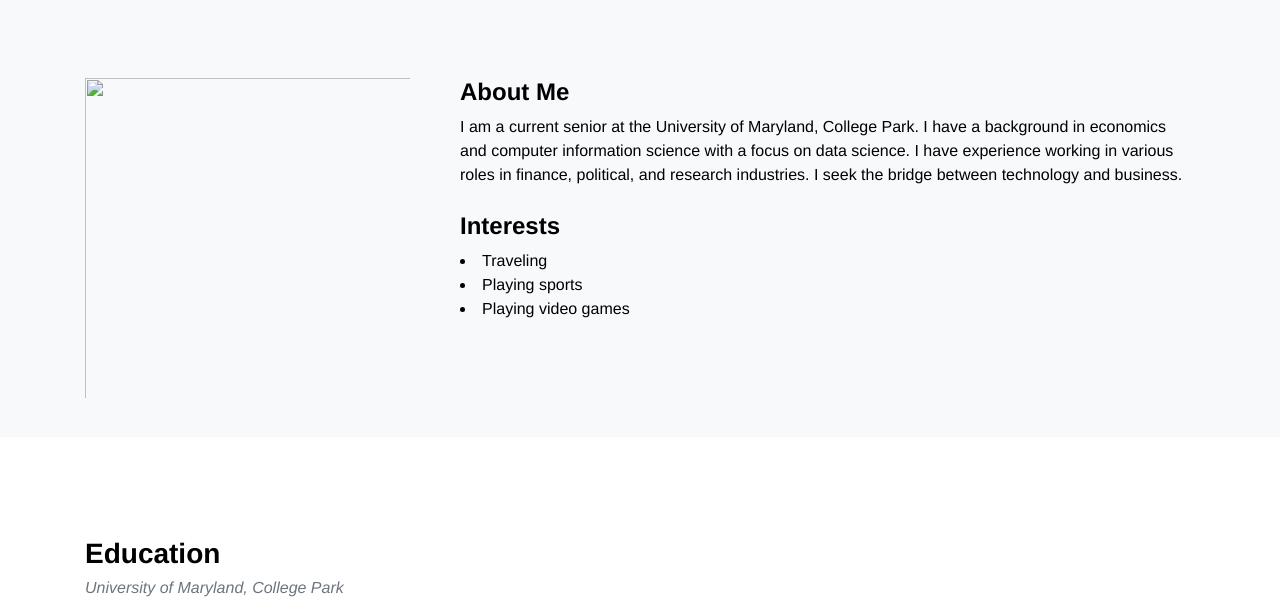
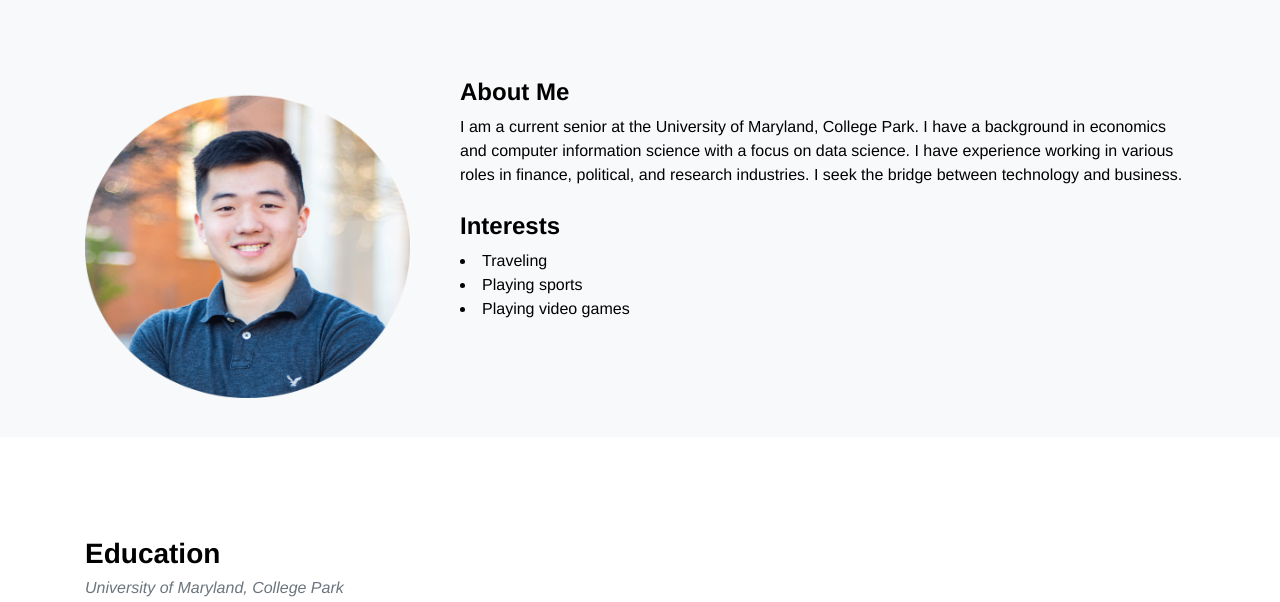
Before and after one commit to jamesbyao/jamesbyao.github.io, a plain HTML site: page index.html in a window 1280 px wide. Shown: the part 822-1424 px from the top of the page. Drawn offline with Linux system fonts and the light colour scheme.

Commit message:
Add files via upload

```diff
--- a/index.html
+++ b/index.html
@@ -64,7 +64,7 @@
     <section id="about" class="bg-light">
       <div class="container">
         <div class="protrait">
-          <img src="Portrait.jpg" align="left" width="350" height="350">
+          <img src="img/Portrait.jpg" align="left" width="350" height="350">
         </div>
             <h4> About Me </h4>
             <p> I am a current senior at the University of Maryland, College Park.
```
